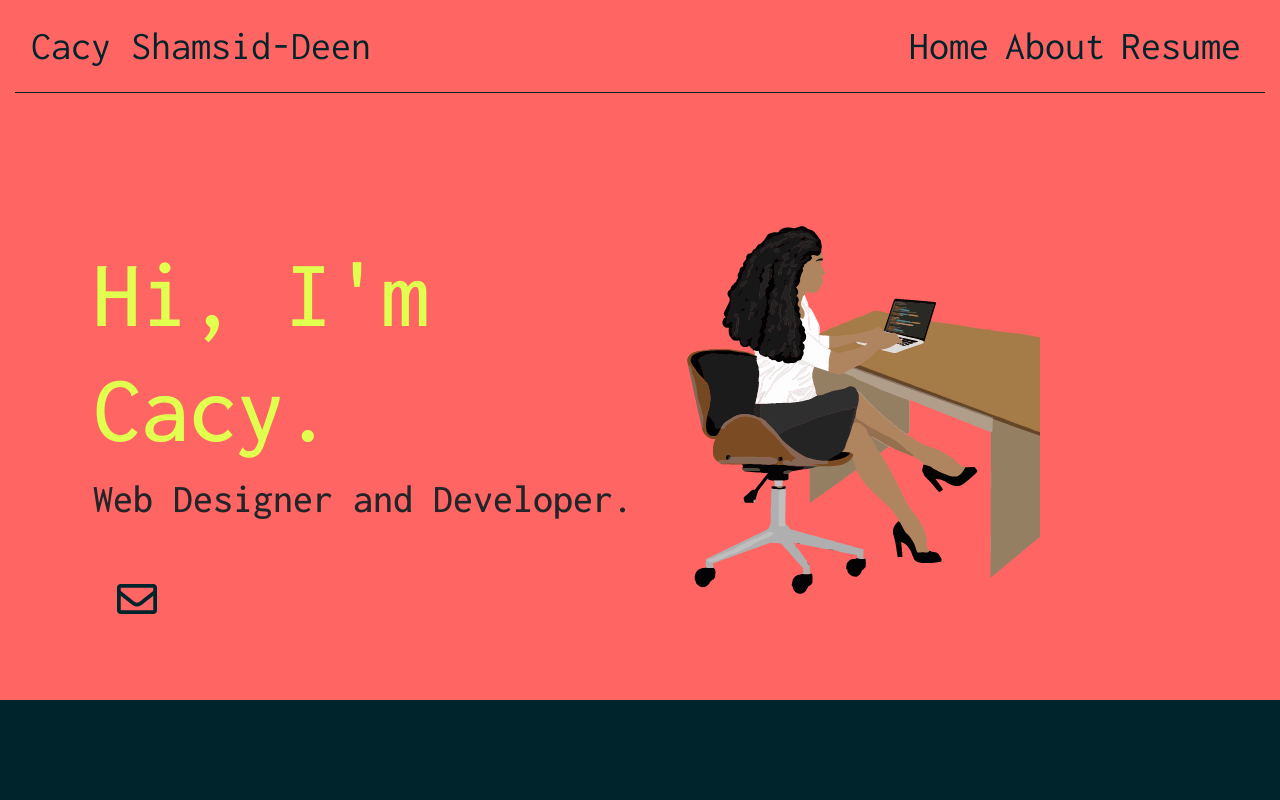
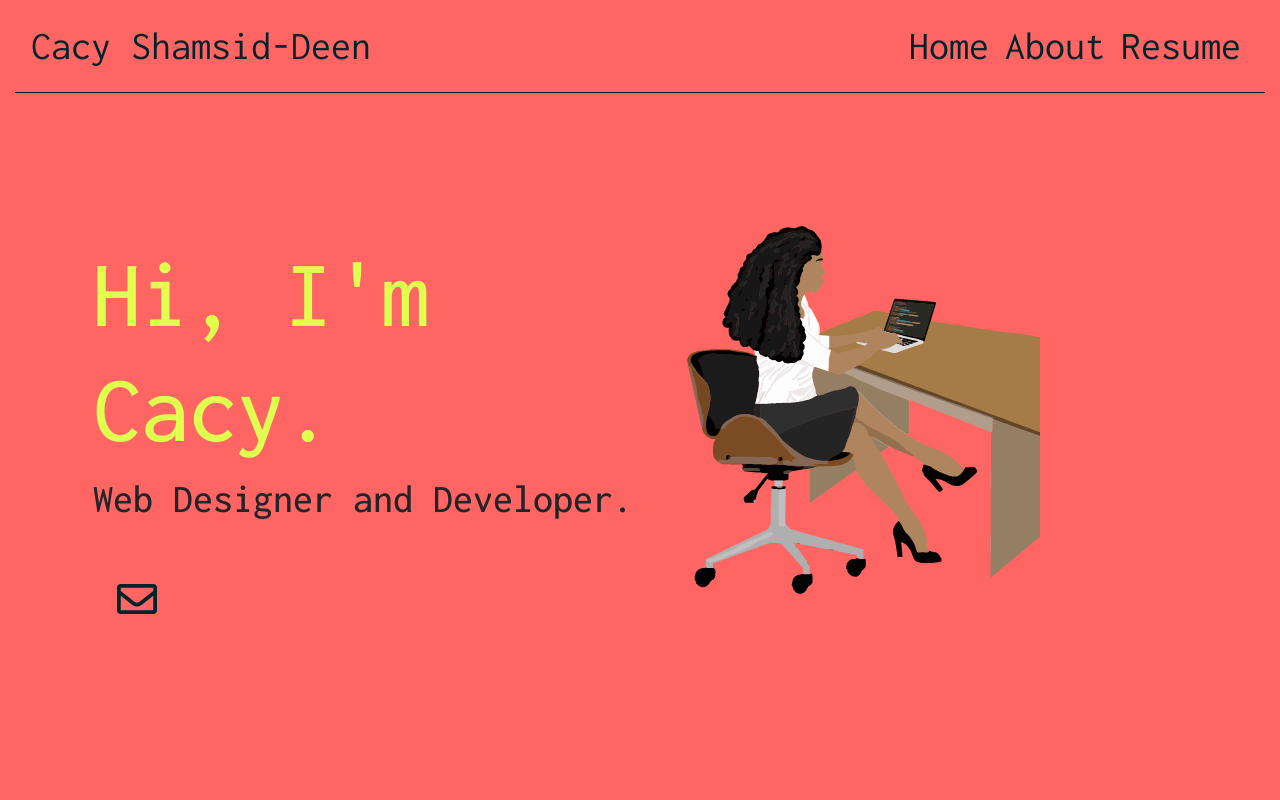
Before and after one commit to cacy11sd/cacydeen, a plain HTML site: page index.html in a window 1280 px wide. Shown: the top 800 px of the page. Drawn offline with nearby package versions, Linux system fonts and the light colour scheme.

Commit message:
Update style.css

```diff
--- a/style.css
+++ b/style.css
@@ -33,7 +33,7 @@ html{
 
 #home {
 	background: #FF6663;
-	height: 700px;
+	height: 950px;
 
 }
 h1 {
```
